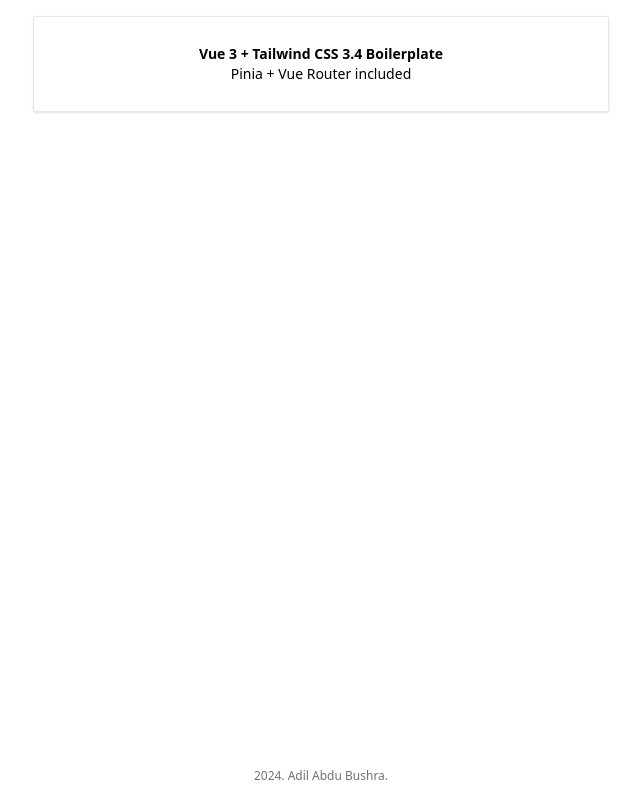
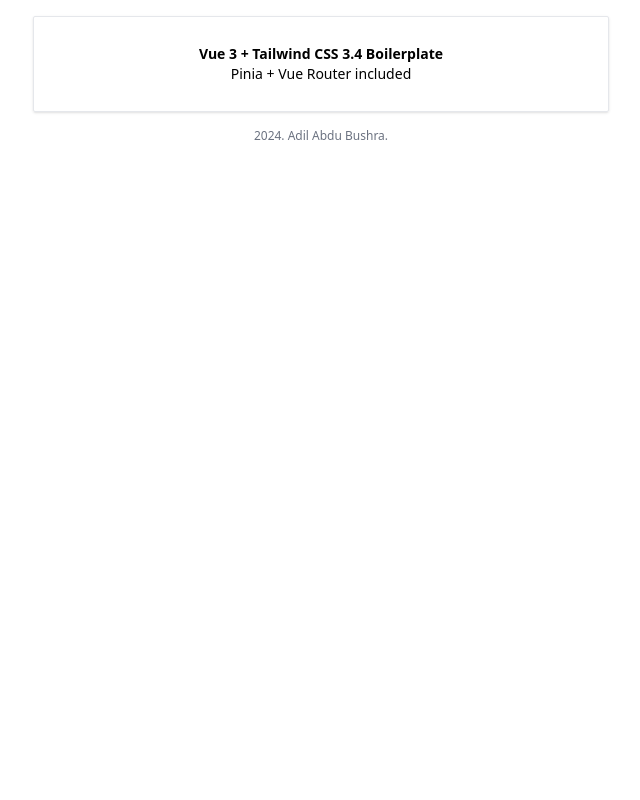
Before and after one commit to adilabdu/vue-boilerplate, a Vue app: page / in a window 1280 px wide. Shown: the whole page, without its empty margins (319-959 px from the left). Built offline with nearby package versions, Linux system fonts and the light colour scheme.

Commit message:
Restyle `App` wrapper component and add padding `FooterView`

```diff
--- a/src/App.vue
+++ b/src/App.vue
@@ -3,7 +3,7 @@
 </script>
 
 <template>
-  <div class="fixed flex flex-col items-center justify-center top-0 left-0 right-0 bottom-0 p-4">
+  <div class="overflow-auto flex flex-col items-center justify-center top-0 left-0 right-0 bottom-0 p-4">
     <div class="grow w-full">
       <RouterView />
     </div>
--- a/src/views/FooterView.vue
+++ b/src/views/FooterView.vue
@@ -3,7 +3,9 @@
 </script>
 
 <template>
-  <Heading h="6">2024. Adil Abdu Bushra.</Heading>
+  <footer class="p-4">
+    <Heading h="6">2024. Adil Abdu Bushra.</Heading>
+  </footer>
 </template>
 
 <style scoped>
```
